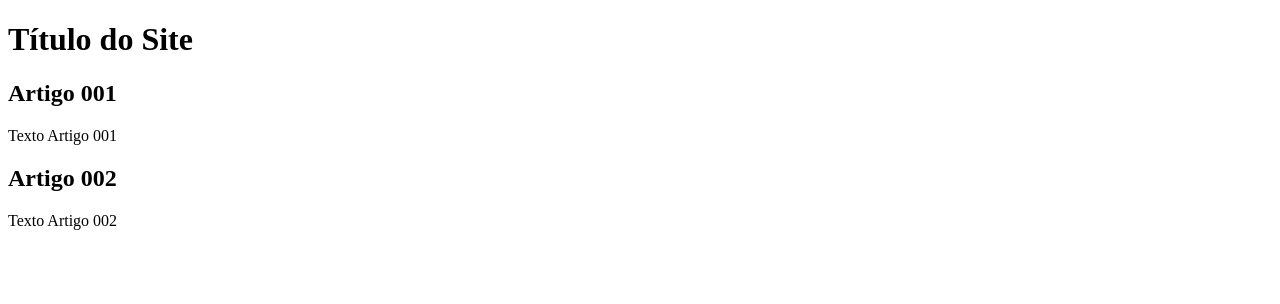
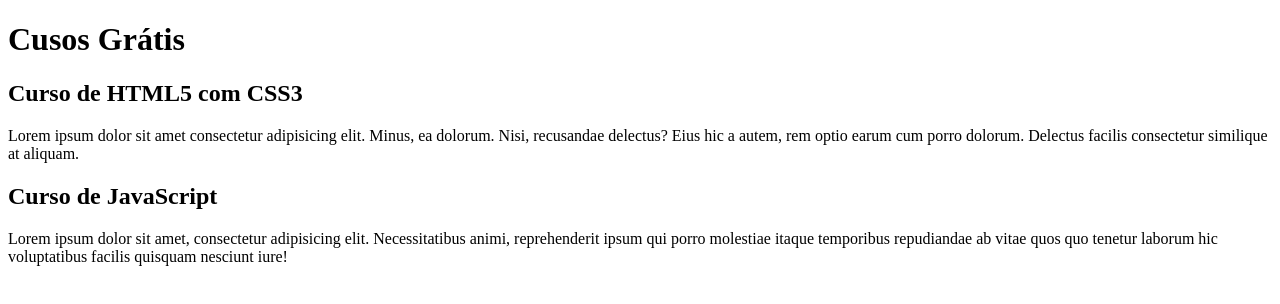
Before and after one commit to JoMaia/projeto-site, a plain HTML site: page index.html in a window 1280 px wide. Drawn offline with Linux system fonts and the light colour scheme.

Commit message:
comecei a escrever conteúdo

```diff
--- a/index.html
+++ b/index.html
@@ -9,15 +9,15 @@
 <body>
     <main>
         <header>
-            <h1>Título do Site</h1>
+            <h1>Cusos Grátis</h1>
         </header>
         <article>
-            <h2>Artigo 001</h2>
-            <p>Texto Artigo 001</p>
+            <h2>Curso de    HTML5 com CSS3</h2>
+            <p>Lorem ipsum dolor sit amet consectetur adipisicing elit. Minus, ea dolorum. Nisi, recusandae delectus? Eius hic a autem, rem optio earum cum porro dolorum. Delectus facilis consectetur similique at aliquam.</p>
         </article>
         <article>
-            <h2>Artigo 002</h2>
-            <p>Texto Artigo 002</p>
+            <h2>Curso de JavaScript</h2>
+            <p>Lorem ipsum dolor sit amet, consectetur adipisicing elit. Necessitatibus animi, reprehenderit ipsum qui porro molestiae itaque temporibus repudiandae ab vitae quos quo tenetur laborum hic voluptatibus facilis quisquam nesciunt iure!</p>
         </article>
     </main>
 </body>
```
